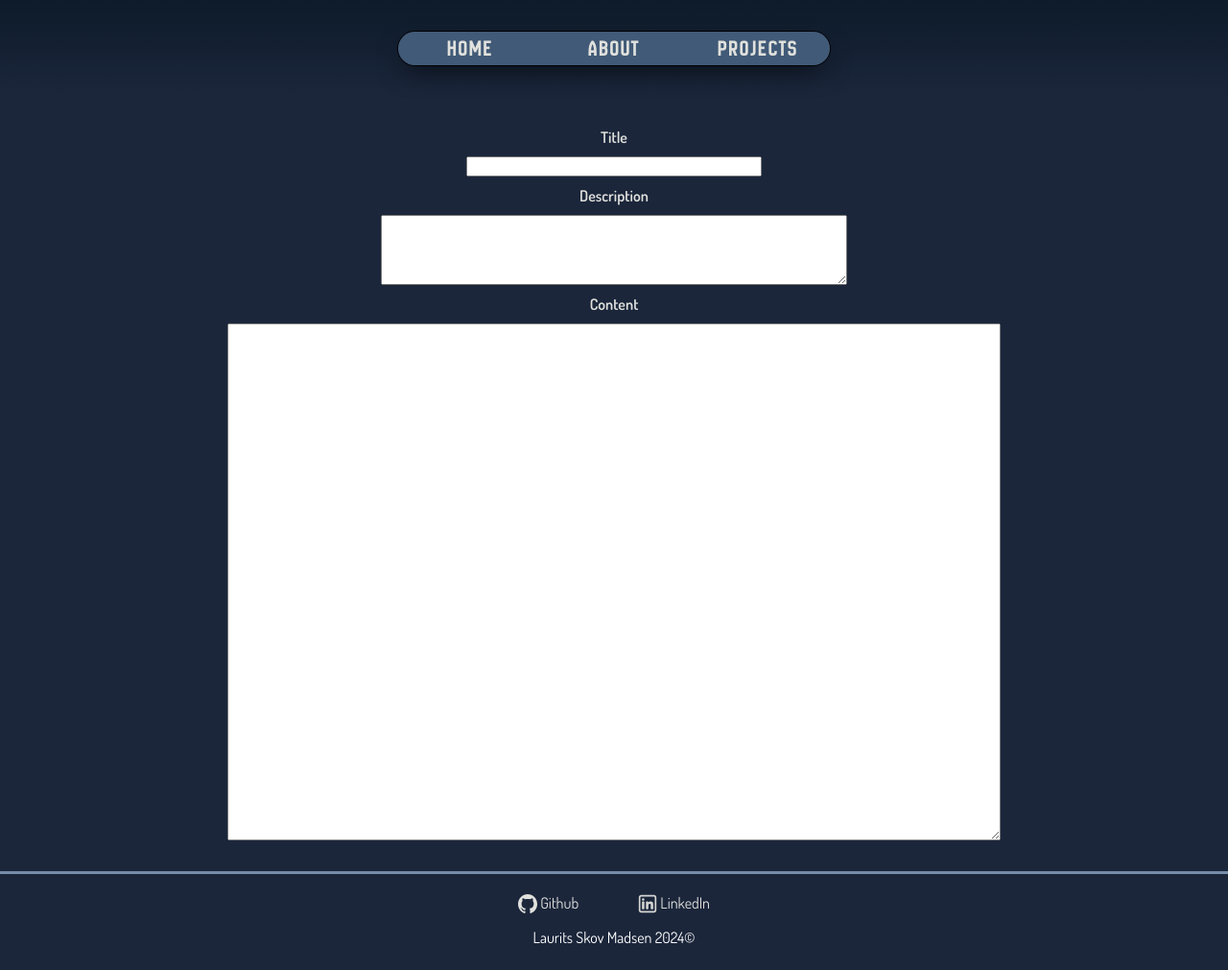
After one commit to DGLaurits/myblog, a Flask app: page /write in a window 1280 px wide. The commit adds this page. Shown: the whole page at 96% size. Run offline with Flask 3, Linux system fonts and the light colour scheme.

Commit message:
Added skeleton for write page

```diff
--- a/app.py
+++ b/app.py
@@ -35,5 +35,9 @@ def project_page(id):
     content_html = markdown.markdown(content_markdown)
     return render_template("project_page.html", content=content_html)
 
+@app.route("/write")
+def write_page():
+    return render_template("writing.html")
+
 if __name__ == "__main__":
     app.run(debug=True)
--- /dev/null
+++ b/static/styles/adminstyle.css
@@ -0,0 +1,21 @@
+#write_form {
+    display: flex;
+    flex-direction: column;
+    width: clamp(100px, 80vw, 800px);
+    align-items: center;
+    gap: 10px;
+}
+
+#write_form input[name="title"] {
+    width: 300px;
+}
+
+#write_form textarea[name="description"] {
+    width: 60%;
+    height: 5em;
+}
+
+#write_form textarea[name="content"] {
+    width: 100%;
+    height: 40em;
+}
--- a/static/styles/style.css
+++ b/static/styles/style.css
@@ -26,11 +26,15 @@ body {
     font-family: 'Dosis';
 }
 
-h1, h2, h3, h4, h5, h6, a, p, li, code, hr {
+h1, h2, h3, h4, h5, h6, a, p, li, code, hr, label {
     text-decoration: none;
     color: var(--font-color);
     margin: 0;
     padding: 0;
+}
+
+label {
+    font-weight: 600;
 }
 
 code {
@@ -48,7 +52,7 @@ svg {
 }
 
 header {
-    padding: 1em 5em;
+    padding: 2em 5em;
     display: flex;
 }
 
@@ -122,6 +126,8 @@ main {
 }
 
 section {
+    display: flex;
+    flex-direction: column;
     min-height: 0;
     max-width: 800px;
     padding: 2em 2em;
--- /dev/null
+++ b/templates/writing.html
@@ -0,0 +1,17 @@
+{% extends "base.html" %}
+{% block head_extra %}
+<link rel="stylesheet" href="{{ url_for('.static', filename = 'styles/adminstyle.css') }}">
+{% endblock %}
+{% block main %}
+
+<section>
+    <form id="write_form">
+        <label for="title">Title</label>
+        <input type="text" name="title">
+        <label for="description">Description</label>
+        <textarea name="description"></textarea>
+        <label for="content">Content</label>
+        <textarea name="content"></textarea>
+    </form>
+</section>
+{% endblock %}
```
